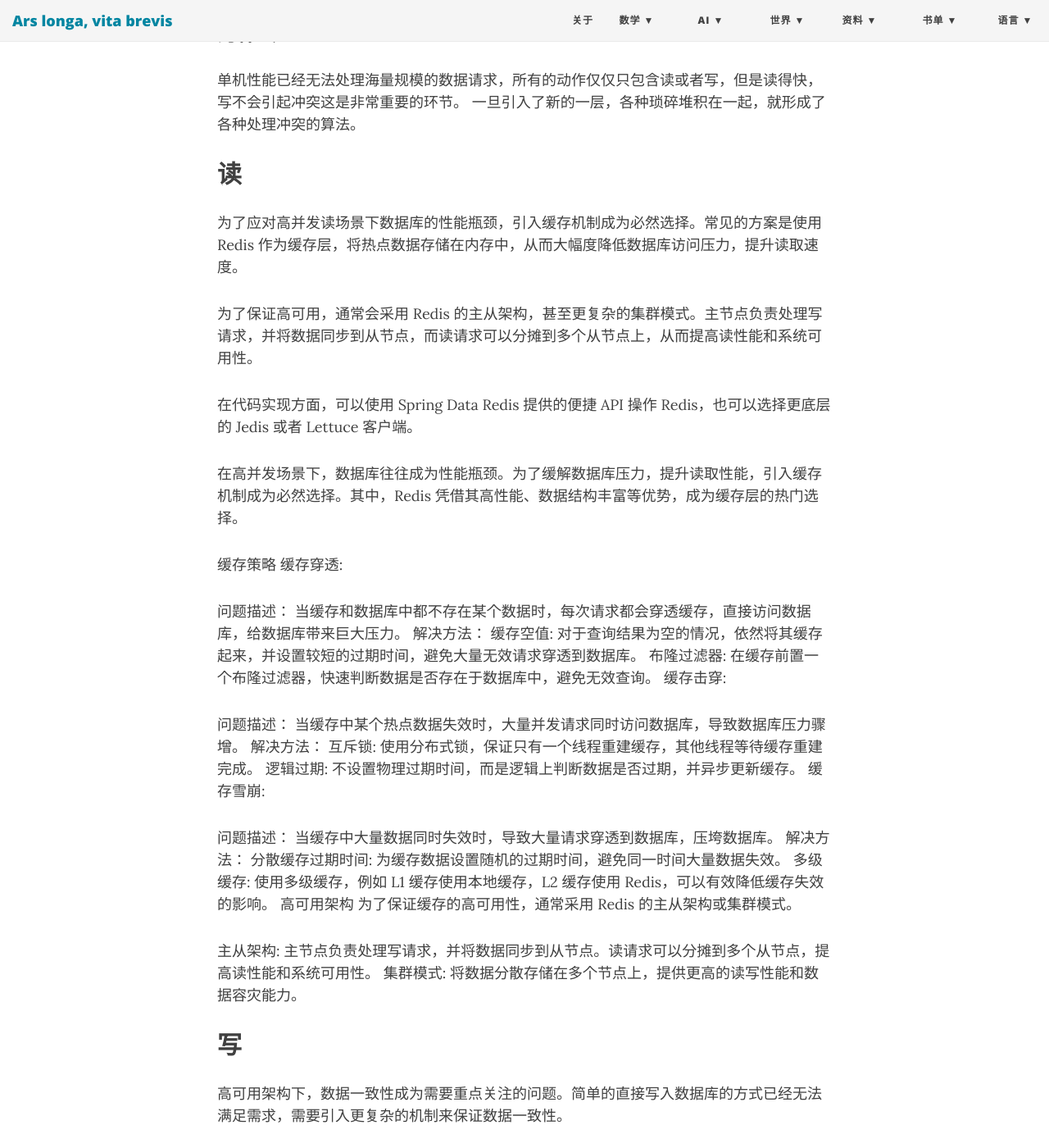
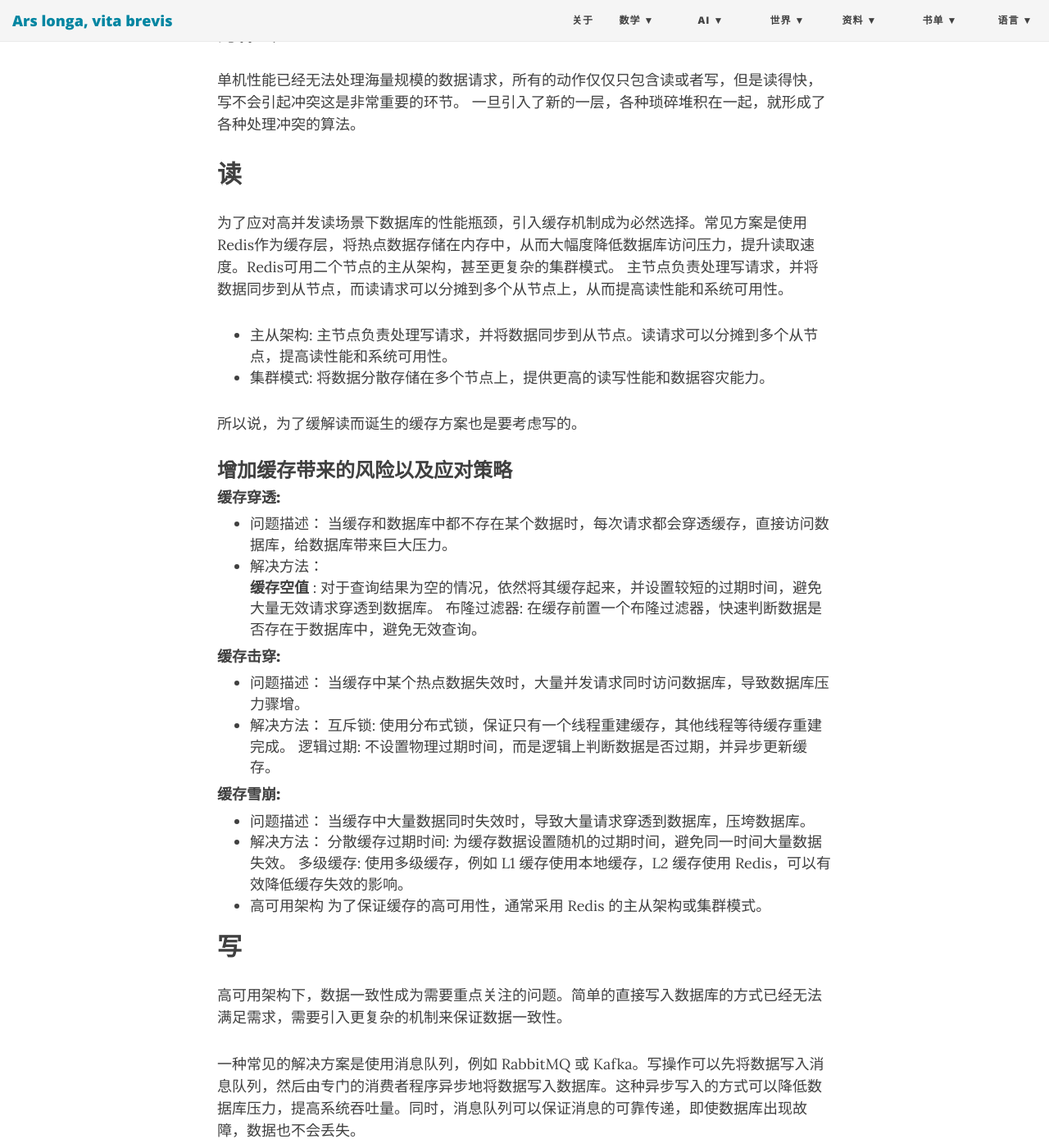
Before and after one commit to ZionPi/zionpi.github.io, a Jekyll site: the page built from _posts/2024-08-04-from-spring-boot-to-go-lang.md, in a window 1280 px wide and 1400 px high, scrolled down 233 px. Shown: the whole window at 82% size. Built offline with Jekyll 4.4.1, drawn with Linux system fonts in a browser that asks for light colours; nearby versions of some CDN libraries; some of the changed text lies outside the part shown.

```diff
--- a/_posts/2024-08-04-from-spring-boot-to-go-lang.md
+++ b/_posts/2024-08-04-from-spring-boot-to-go-lang.md
@@ -9,38 +9,40 @@
 一旦引入了新的一层，各种琐碎堆积在一起，就形成了各种处理冲突的算法。
 
 ## 读
-为了应对高并发读场景下数据库的性能瓶颈，引入缓存机制成为必然选择。常见的方案是使用 Redis 作为缓存层，将热点数据存储在内存中，从而大幅度降低数据库访问压力，提升读取速度。
+为了应对高并发读场景下数据库的性能瓶颈，引入缓存机制成为必然选择。常见方案是使用 Redis作为缓存层，将热点数据存储在内存中，从而大幅度降低数据库访问压力，提升读取速度。Redis可用二个节点的主从架构，甚至更复杂的集群模式。
+主节点负责处理写请求，并将数据同步到从节点，而读请求可以分摊到多个从节点上，从而提高读性能和系统可用性。
 
-为了保证高可用，通常会采用 Redis 的主从架构，甚至更复杂的集群模式。主节点负责处理写请求，并将数据同步到从节点，而读请求可以分摊到多个从节点上，从而提高读性能和系统可用性。
+- 主从架构: 主节点负责处理写请求，并将数据同步到从节点。读请求可以分摊到多个从节点，提高读性能和系统可用性。
+- 集群模式: 将数据分散存储在多个节点上，提供更高的读写性能和数据容灾能力。
 
-在代码实现方面，可以使用 Spring Data Redis 提供的便捷 API 操作 Redis，也可以选择更底层的 Jedis 或者 Lettuce 客户端。
+所以说，为了缓解读而诞生的缓存方案也是要考虑写的。
 
-在高并发场景下，数据库往往成为性能瓶颈。为了缓解数据库压力，提升读取性能，引入缓存机制成为必然选择。其中，Redis 凭借其高性能、数据结构丰富等优势，成为缓存层的热门选择。
 
-缓存策略
-缓存穿透:
+### 增加缓存带来的风险以及应对策略
 
-问题描述： 当缓存和数据库中都不存在某个数据时，每次请求都会穿透缓存，直接访问数据库，给数据库带来巨大压力。
-解决方法：
-缓存空值: 对于查询结果为空的情况，依然将其缓存起来，并设置较短的过期时间，避免大量无效请求穿透到数据库。
+#### 缓存穿透:
+- 问题描述： 当缓存和数据库中都不存在某个数据时，每次请求都会穿透缓存，直接访问数据库，给数据库带来巨大压力。
+- 解决方法：
+**缓存空值** : 对于查询结果为空的情况，依然将其缓存起来，并设置较短的过期时间，避免大量无效请求穿透到数据库。
 布隆过滤器: 在缓存前置一个布隆过滤器，快速判断数据是否存在于数据库中，避免无效查询。
-缓存击穿:
 
-问题描述： 当缓存中某个热点数据失效时，大量并发请求同时访问数据库，导致数据库压力骤增。
-解决方法：
+#### 缓存击穿:
+
+- 问题描述： 当缓存中某个热点数据失效时，大量并发请求同时访问数据库，导致数据库压力骤增。
+- 解决方法：
 互斥锁: 使用分布式锁，保证只有一个线程重建缓存，其他线程等待缓存重建完成。
 逻辑过期: 不设置物理过期时间，而是逻辑上判断数据是否过期，并异步更新缓存。
-缓存雪崩:
 
-问题描述： 当缓存中大量数据同时失效时，导致大量请求穿透到数据库，压垮数据库。
-解决方法：
+#### 缓存雪崩:
+
+- 问题描述： 当缓存中大量数据同时失效时，导致大量请求穿透到数据库，压垮数据库。
+- 解决方法：
 分散缓存过期时间: 为缓存数据设置随机的过期时间，避免同一时间大量数据失效。
 多级缓存: 使用多级缓存，例如 L1 缓存使用本地缓存，L2 缓存使用 Redis，可以有效降低缓存失效的影响。
-高可用架构
+- 高可用架构
 为了保证缓存的高可用性，通常采用 Redis 的主从架构或集群模式。
 
-主从架构: 主节点负责处理写请求，并将数据同步到从节点。读请求可以分摊到多个从节点，提高读性能和系统可用性。
-集群模式: 将数据分散存储在多个节点上，提供更高的读写性能和数据容灾能力。
+
 
 
 ## 写
@@ -50,30 +52,32 @@
 
 为了进一步保证数据一致性，可以结合使用分布式事务框架，例如 Seata。Seata 可以协调多个数据库的操作，保证它们要么全部成功，要么全部回滚，从而避免数据不一致的情况发生。
 
-在高可用架构下，数据一致性成为需要重点关注的问题。简单的直接写入数据库的方式已经无法满足需求，需要引入更复杂的机制来保证数据一致性。
-
-消息队列
+### 消息队列
 消息队列可以实现异步写入，降低数据库压力，提高系统吞吐量。同时，消息队列可以保证消息的可靠传递，即使数据库出现故障，数据也不会丢失。
 
 选择消息队列: 常用的消息队列有 RabbitMQ、Kafka 等，需要根据业务需求选择合适的队列。
-消息可靠性: 为了保证消息不丢失，需要设置消息持久化、确认机制等。
-消息幂等性: 由于网络波动等原因，消息可能会重复投递，需要保证消费者处理消息的幂等性。
-分布式事务
+- 消息可靠性: 为了保证消息不丢失，需要设置消息持久化、确认机制等。
+- 消息幂等性: 由于网络波动等原因，消息可能会重复投递，需要保证消费者处理消息的幂等性。
+
+### 分布式事务
+
 分布式事务可以协调多个数据库的操作，保证它们要么全部成功，要么全部回滚，从而避免数据不一致的情况发生。
 
 选择分布式事务框架: 常用的分布式事务框架有 Seata、TX-LCN 等，需要根据业务需求选择合适的框架。
-两阶段提交: 大多数分布式事务框架都采用两阶段提交协议，保证事务的一致性。
+
+- 两阶段提交: 大多数分布式事务框架都采用两阶段提交协议，保证事务的一致性。
 性能损耗: 分布式事务会带来一定的性能损耗，需要根据实际情况权衡。
 
-异步处理： 将耗时的写操作异步化，例如用户注册后发送邮件通知，可以将发送邮件的操作放入消息队列，提升用户注册接口的响应速度。
-系统解耦： 将不同模块之间的依赖关系通过消息队列解耦，例如订单系统和库存系统，订单系统下单成功后发送消息到消息队列，库存系统监听消息并扣减库存，避免了系统之间的直接调用。
-流量削峰： 当系统面临突发流量时，可以将请求先写入消息队列，然后由消费者程序按照预设的速率进行消费，避免数据库和后端服务过载。
+### 异步处理:
+将耗时的写操作异步化，例如用户注册后发送邮件通知，可以将发送邮件的操作放入消息队列，提升用户注册接口的响应速度。
+
+- 系统解耦： 将不同模块之间的依赖关系通过消息队列解耦，例如订单系统和库存系统，订单系统下单成功后发送消息到消息队列，库存系统监听消息并扣减库存，避免了系统之间的直接调用。
+- 流量削峰： 当系统面临突发流量时，可以将请求先写入消息队列，然后由消费者程序按照预设的速率进行消费，避免数据库和后端服务过载。
 虽然消息队列本身不是为解决“写”而生，但在高并发、高可用的架构设计中，它常常与“写”操作搭配使用，以实现以下目标：
 
 提高写性能： 异步写入数据库，降低数据库压力，提高系统吞吐量。
 保证数据最终一致性： 通过消息队列的可靠传递机制，保证数据最终写入数据库。
 总而言之，消息队列在高并发系统设计中扮演着重要的角色，可以有效解决系统解耦、异步处理、流量削峰等问题，并与其他技术（如分布式事务）结合，共同保障数据一致性和系统稳定性。
-
 
 ### Spring Boot & Golang 技术栈对比：构建高并发、高可用分布式应用
 
```
Also changed, not shown: _posts/2024-07-27-paxos.md (added, +5 -0 lines), _posts/2024-07-28-raft.md (added, +5 -0 lines), _posts/2024-07-29-b_plus_tree.md (added, +89 -0 lines), _posts/2024-08-05-a-problem-on-load-balance.md (added, +81 -0 lines).
